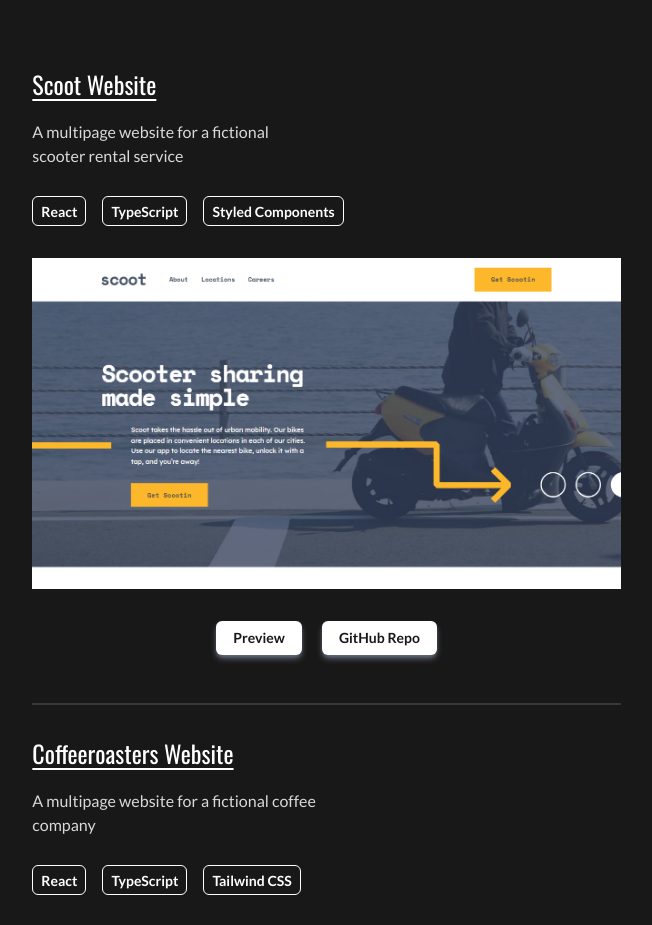
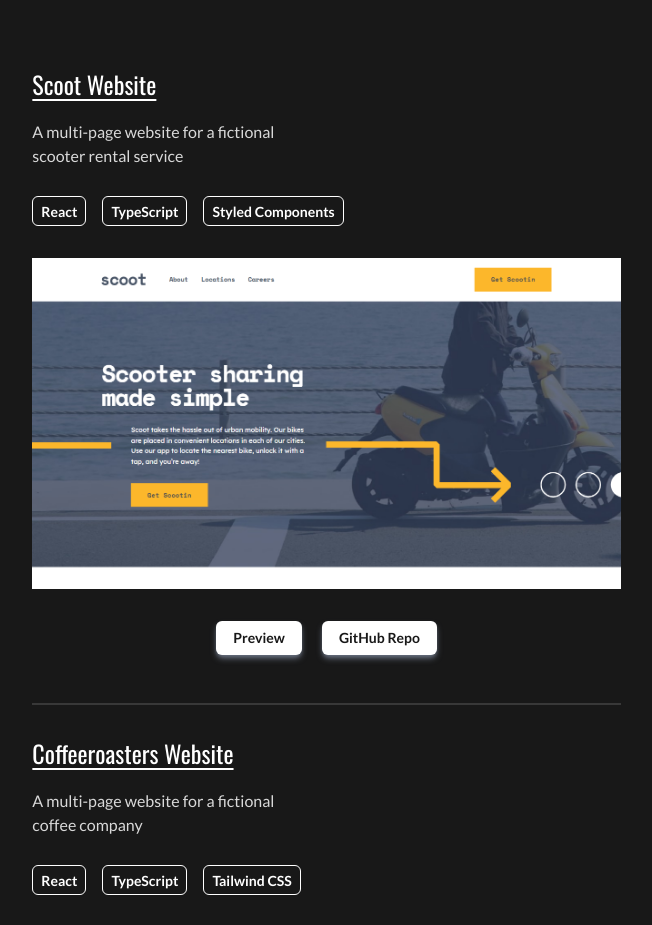
Before and after one commit to Dudeldups/personal-portfolio, a React (Vite) app in the folder frontend/: page / in a window 1280 px wide. Shown: the part 1120-2045 px from the top of the page, without its empty margins (579-1231 px from the left). Built offline with nearby package versions, Linux system fonts and the light colour scheme.

Commit message:
fix typo

```diff
--- a/frontend/src/i18n/locales/en.ts
+++ b/frontend/src/i18n/locales/en.ts
@@ -38,10 +38,10 @@ export const en = {
 
     [KEYS.PROJECTS.SCOOT.TITLE]: "Scoot Website",
     [KEYS.PROJECTS.SCOOT.DESC]:
-      "A multipage website for a fictional scooter rental service",
+      "A multi-page website for a fictional scooter rental service",
     [KEYS.PROJECTS.COFFEEROASTERS.TITLE]: "Coffeeroasters Website",
     [KEYS.PROJECTS.COFFEEROASTERS.DESC]:
-      "A multipage website for a fictional coffee company",
+      "A multi-page website for a fictional coffee company",
     [KEYS.PROJECTS.MAKER.TITLE]: "Maker Landing Page",
     [KEYS.PROJECTS.MAKER.DESC]: "A landing page for a fictional product",
     [KEYS.PROJECTS.PORTFOLIO.TITLE]: "Portfolio Website",
```
